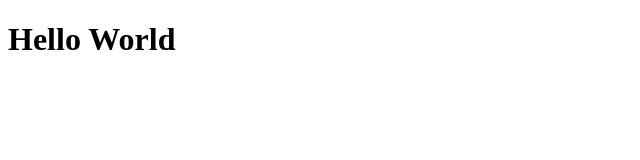
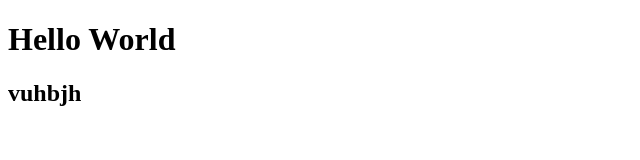
Before and after one commit to Vishnuvarthan-v/practice, a plain HTML site: page index.html in a window 1280 px wide. Shown: the whole page, without its empty margins (0-640 px from the left). Drawn offline with Linux system fonts and the light colour scheme.

Commit message:
secondcommit

```diff
--- a/index.html
+++ b/index.html
@@ -7,5 +7,6 @@
 </head>
 <body>
   <h1>Hello World</h1>
+  <h2>vuhbjh</h2>
 </body>
 </html>
```
